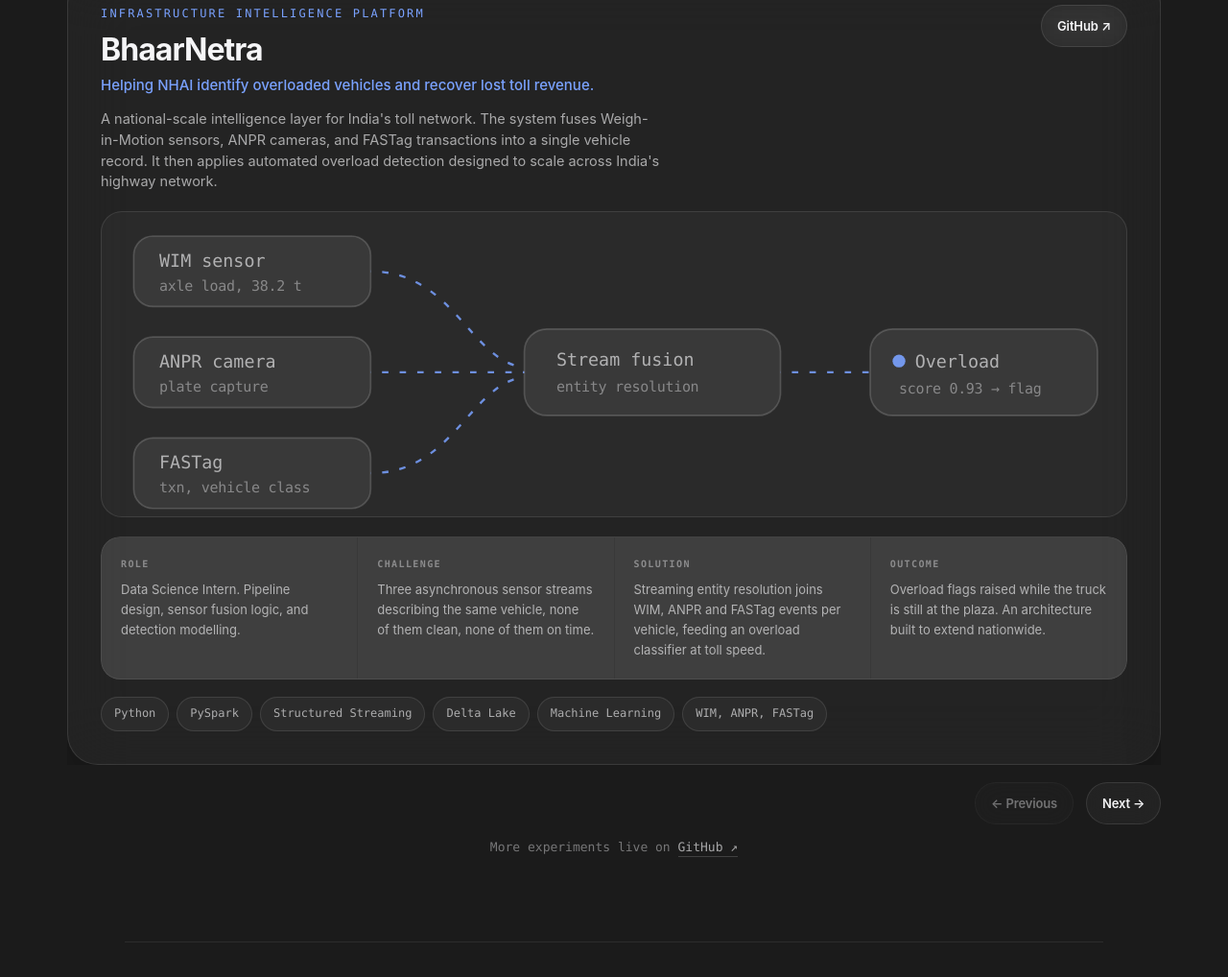
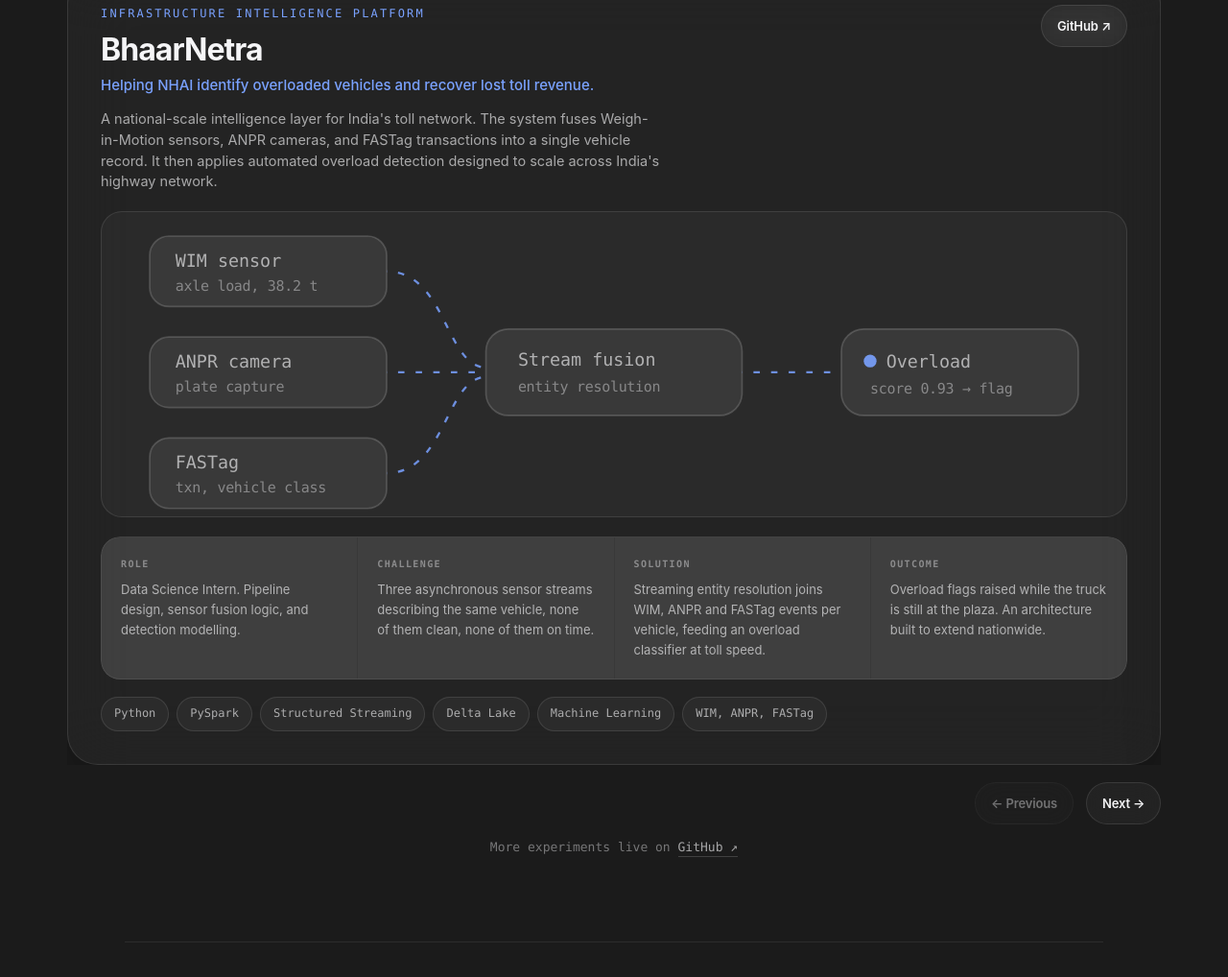
Before and after one commit to Purrnanssh/Portfolio, a plain HTML site: page index.html in a window 1280 px wide. Shown: the part 3280-4298 px from the top of the page at 96% size. Drawn offline with Linux system fonts and the light colour scheme.

Commit message:
Center and evenly space the BhaarNetra SVG diagram

```diff
--- a/index.html
+++ b/index.html
@@ -806,26 +806,26 @@ footer{ padding:40px 0 140px; margin-top:20px; border:none; }
     </div>
     <div class="viz" data-tilt aria-label="Diagram: WIM, ANPR and FASTag streams fused into an overload decision">
       <svg viewBox="0 25 640 190" role="img">
-        <rect class="node-c" x="20" y="40" width="148" height="44" rx="12"/>
-        <text class="svgt" x="36" y="59">WIM sensor</text>
-        <text class="svgt-dim" x="36" y="74">axle load, 38.2 t</text>
-        <rect class="node-c" x="20" y="103" width="148" height="44" rx="12"/>
-        <text class="svgt" x="36" y="122">ANPR camera</text>
-        <text class="svgt-dim" x="36" y="137">plate capture</text>
-        <rect class="node-c" x="20" y="166" width="148" height="44" rx="12"/>
-        <text class="svgt" x="36" y="185">FASTag</text>
-        <text class="svgt-dim" x="36" y="200">txn, vehicle class</text>
-        <path class="flow" d="M168 62 C 220 62, 230 118, 264 122"/>
-        <path class="flow" d="M168 125 L 264 125"/>
-        <path class="flow" d="M168 188 C 220 188, 230 132, 264 128"/>
-        <rect class="node-c" x="264" y="98" width="160" height="54" rx="14"/>
-        <text class="svgt" x="284" y="121">Stream fusion</text>
-        <text class="svgt-dim" x="284" y="137">entity resolution</text>
-        <path class="flow" d="M424 125 L 480 125"/>
-        <rect class="node-c" x="480" y="98" width="142" height="54" rx="14"/>
-        <circle class="node-a" cx="498" cy="118" r="4"/>
-        <text class="svgt" x="508" y="122">Overload</text>
-        <text class="svgt-dim" x="498" y="138">score 0.93 → flag</text>
+        <rect class="node-c" x="30" y="40" width="148" height="44" rx="12"/>
+        <text class="svgt" x="46" y="59">WIM sensor</text>
+        <text class="svgt-dim" x="46" y="74">axle load, 38.2 t</text>
+        <rect class="node-c" x="30" y="103" width="148" height="44" rx="12"/>
+        <text class="svgt" x="46" y="122">ANPR camera</text>
+        <text class="svgt-dim" x="46" y="137">plate capture</text>
+        <rect class="node-c" x="30" y="166" width="148" height="44" rx="12"/>
+        <text class="svgt" x="46" y="185">FASTag</text>
+        <text class="svgt-dim" x="46" y="200">txn, vehicle class</text>
+        <path class="flow" d="M178 62 C 215 62, 215 122, 240 122"/>
+        <path class="flow" d="M178 125 L 240 125"/>
+        <path class="flow" d="M178 188 C 215 188, 215 128, 240 128"/>
+        <rect class="node-c" x="240" y="98" width="160" height="54" rx="14"/>
+        <text class="svgt" x="260" y="121">Stream fusion</text>
+        <text class="svgt-dim" x="260" y="137">entity resolution</text>
+        <path class="flow" d="M400 125 L 462 125"/>
+        <rect class="node-c" x="462" y="98" width="148" height="54" rx="14"/>
+        <circle class="node-a" cx="480" cy="118" r="4"/>
+        <text class="svgt" x="490" y="122">Overload</text>
+        <text class="svgt-dim" x="480" y="138">score 0.93 → flag</text>
       </svg>
     </div>
     <div class="factbox">
```
